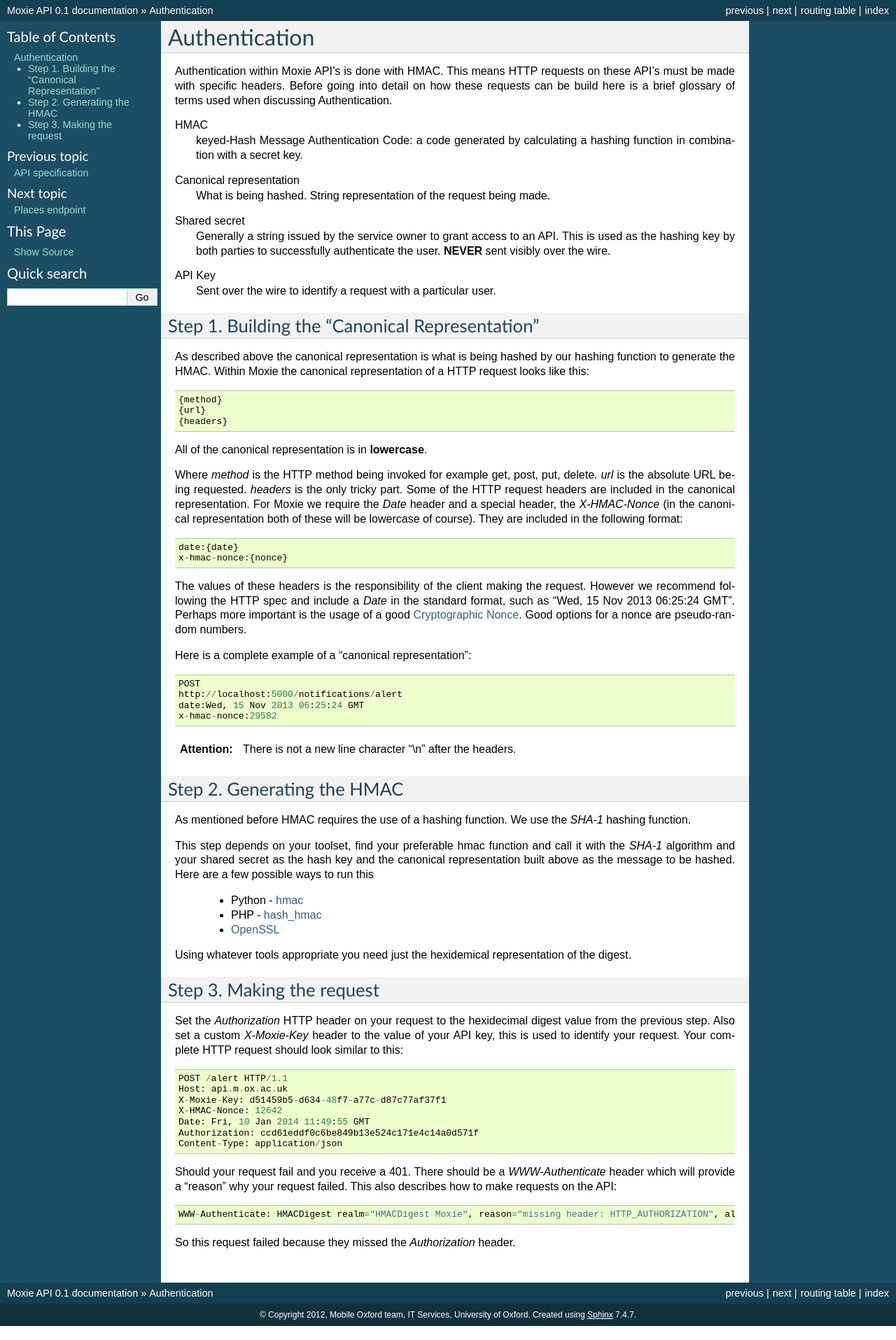
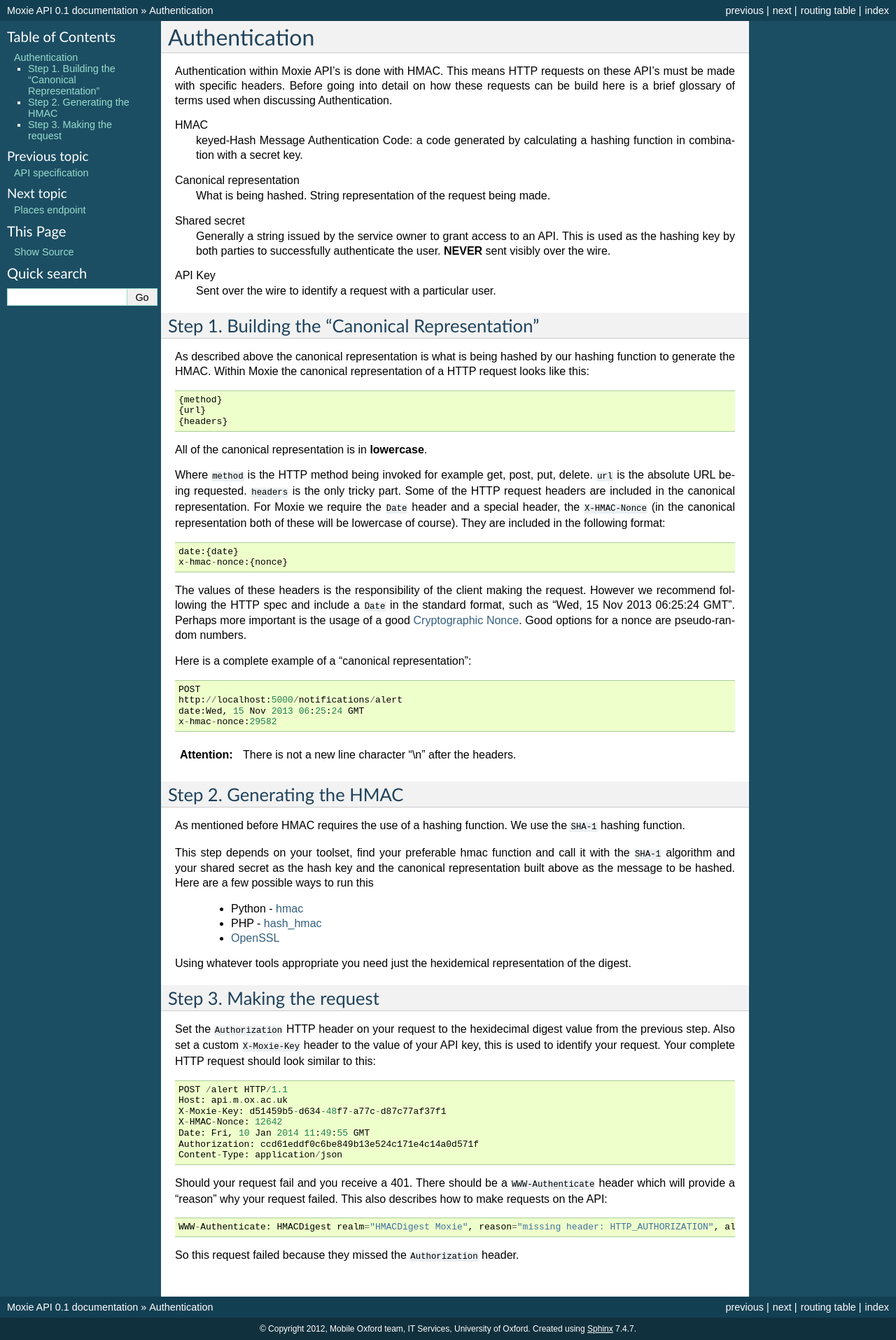
Before and after one commit to martinfilliau/moxie, a Sphinx documentation site: the page built from docs/source/http_api/authentication.rst, in a window 1280 px wide. Shown: the whole page at 70% size. Built offline with Sphinx 7.4.7, drawn with Linux system fonts in a browser that asks for light colours.

Commit message:
Updated to double backticks for literal markup

```diff
--- a/docs/source/http_api/authentication.rst
+++ b/docs/source/http_api/authentication.rst
@@ -35,18 +35,18 @@ of a HTTP request looks like this::
 
 All of the canonical representation is in **lowercase**.
 
-Where `method` is the HTTP method being invoked for example get, post, put,
-delete. `url` is the absolute URL being requested. `headers` is the only tricky
-part. Some of the HTTP request headers are included in the canonical
-representation. For Moxie we require the `Date` header and a special header, the
-`X-HMAC-Nonce` (in the canonical representation both of these will be lowercase
-of course). They are included in the following format::
+Where ``method`` is the HTTP method being invoked for example get, post, put,
+delete. ``url`` is the absolute URL being requested. ``headers`` is the only
+tricky part. Some of the HTTP request headers are included in the canonical
+representation. For Moxie we require the ``Date`` header and a special header,
+the ``X-HMAC-Nonce`` (in the canonical representation both of these will be
+lowercase of course). They are included in the following format::
 
     date:{date}
     x-hmac-nonce:{nonce}
 
 The values of these headers is the responsibility of the client making the
-request. However we recommend following the HTTP spec and include a `Date` in
+request. However we recommend following the HTTP spec and include a ``Date`` in
 the standard format, such as "Wed, 15 Nov 2013 06:25:24 GMT". Perhaps more
 important is the usage of a good `Cryptographic Nonce
 <http://en.wikipedia.org/wiki/Cryptographic_nonce>`__. Good options for a nonce
@@ -66,12 +66,12 @@ Step 2. Generating the HMAC
 ---------------------------
 
 As mentioned before HMAC requires the use of a hashing function. We use the
-`SHA-1` hashing function.
+``SHA-1`` hashing function.
 
 This step depends on your toolset, find your preferable hmac function and call
-it with the `SHA-1` algorithm and your shared secret as the hash key and the
-canonical representation built above as the message to be hashed. Here are a few
-possible ways to run this
+it with the ``SHA-1`` algorithm and your shared secret as the hash key and the
+canonical representation built above as the message to be hashed. Here are a
+few possible ways to run this
 
  - Python - `hmac <http://docs.python.org/2/library/hmac.html>`__
  - PHP - `hash_hmac <http://php.net/manual/en/function.hash-hmac.php>`__
@@ -83,10 +83,10 @@ the digest.
 Step 3. Making the request
 --------------------------
 
-Set the `Authorization` HTTP header on your request to the hexidecimal digest
-value from the previous step. Also set a custom `X-Moxie-Key` header to the
-value of your API key, this is used to identify your request. Your complete HTTP
-request should look similar to this::
+Set the ``Authorization`` HTTP header on your request to the hexidecimal digest
+value from the previous step. Also set a custom ``X-Moxie-Key`` header to the
+value of your API key, this is used to identify your request. Your complete
+HTTP request should look similar to this::
 
     POST /alert HTTP/1.1
     Host: api.m.ox.ac.uk
@@ -97,10 +97,10 @@ request should look similar to this::
     Content-Type: application/json
 
 Should your request fail and you receive a 401. There should be a
-`WWW-Authenticate` header which will provide a "reason" why your request failed.
-This also describes how to make requests on the API::
+``WWW-Authenticate`` header which will provide a "reason" why your request
+failed. This also describes how to make requests on the API::
 
 
     WWW-Authenticate: HMACDigest realm="HMACDigest Moxie", reason="missing header: HTTP_AUTHORIZATION", algorithm="HMAC-SHA-1",
 
-So this request failed because they missed the `Authorization` header.
+So this request failed because they missed the ``Authorization`` header.
```
